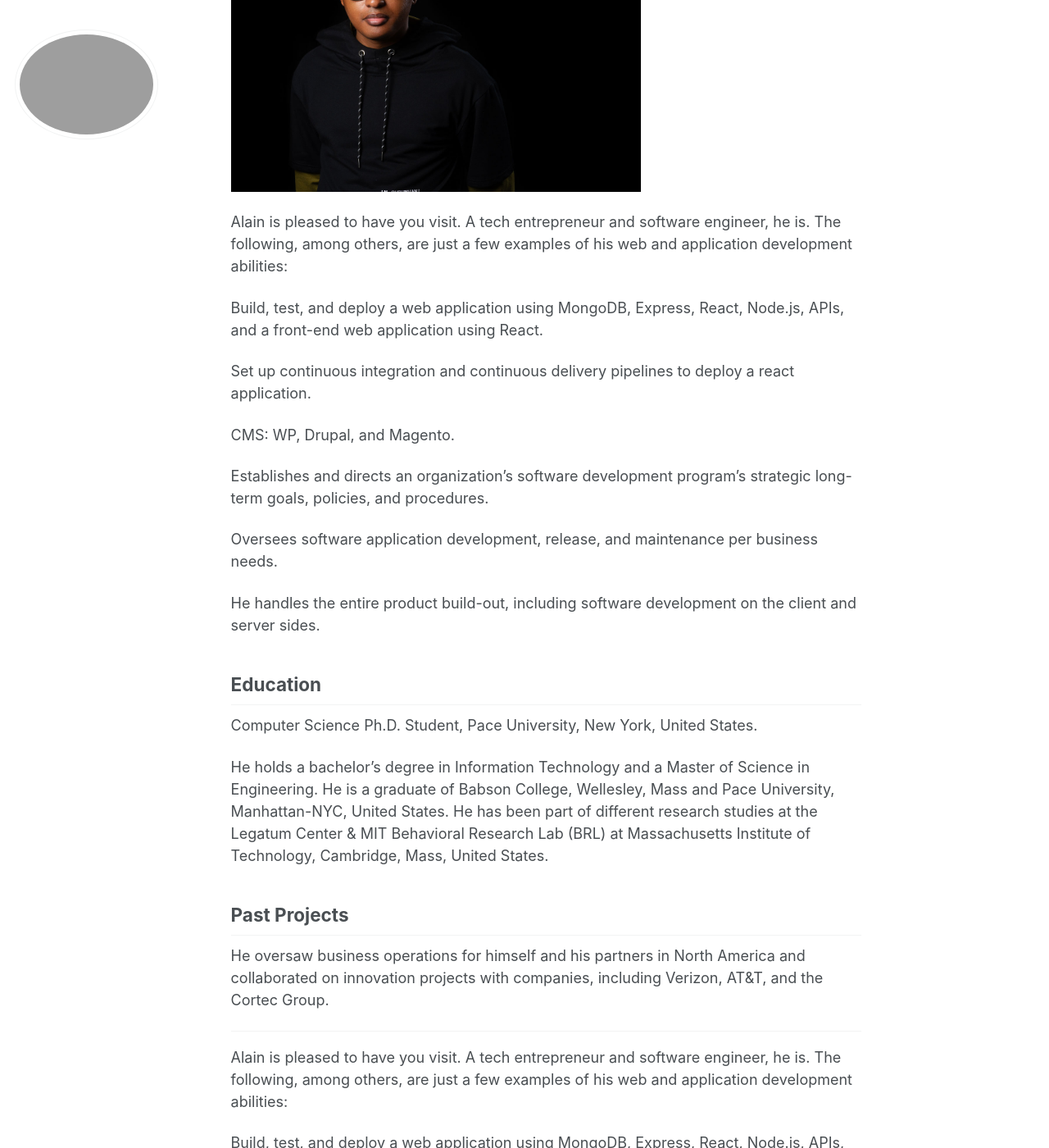
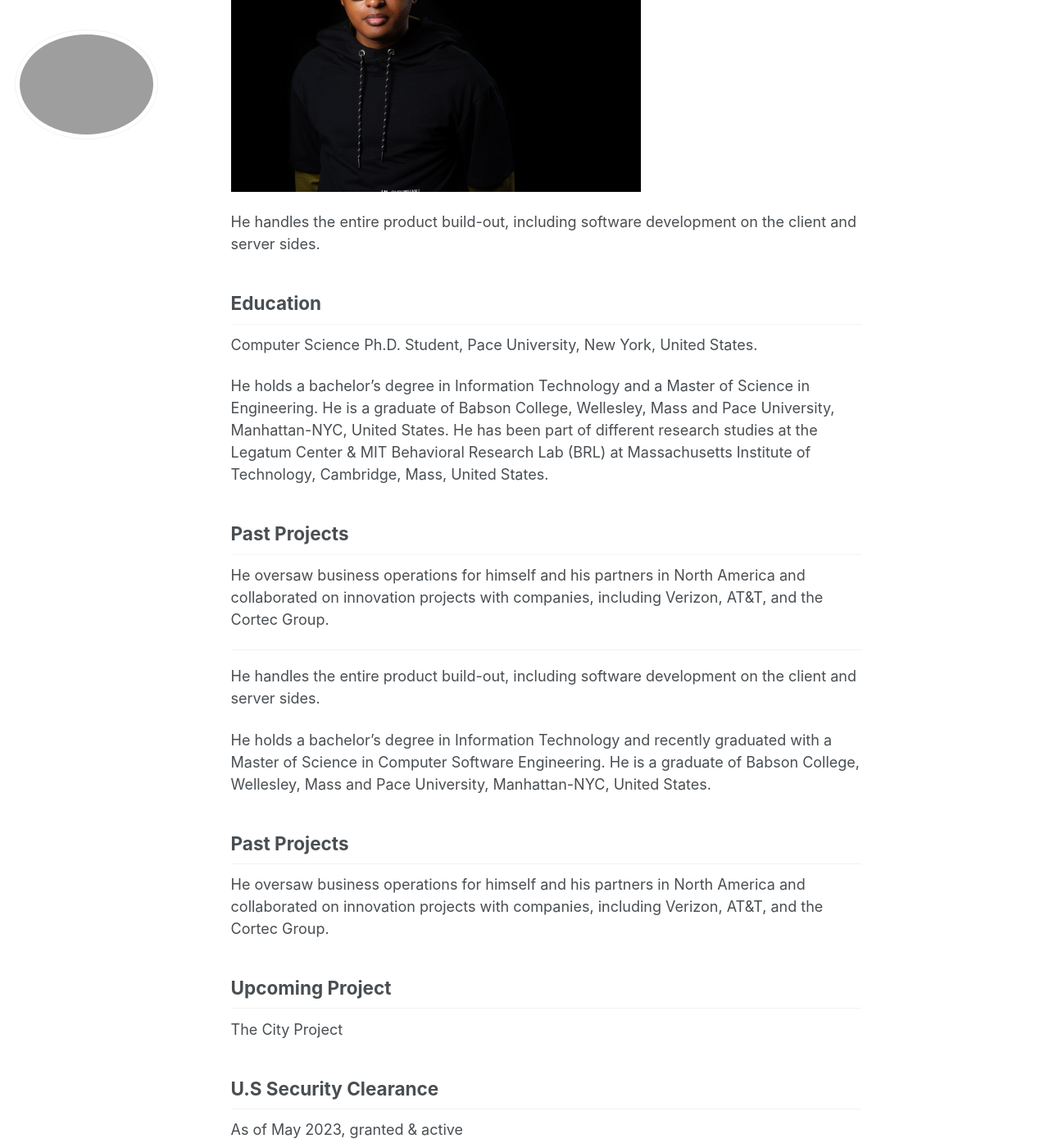
Before and after one commit to phdcsseiden/phdcsseiden.github.io, a Jekyll site: the page built from _pages/about.md, in a window 1280 px wide and 1400 px high, scrolled down 360 px. Shown: the whole window at 82% size. Built offline with Jekyll 4.4.1, drawn with Linux system fonts in a browser that asks for light colours; some of the changed text lies outside the part shown.

Commit message:
Update about.md

```diff
--- a/_pages/about.md
+++ b/_pages/about.md
@@ -19,17 +19,7 @@
 
 
 
-Alain is pleased to have you visit. A tech entrepreneur and software engineer, he is. The following, among others, are just a few examples of his web and application development abilities:
 
-Build, test, and deploy a web application using MongoDB, Express, React, Node.js, APIs, and a front-end web application using React.
-
-Set up continuous integration and continuous delivery pipelines to deploy a react application.
-
-CMS: WP, Drupal, and Magento.
-
-Establishes and directs an organization's software development program's strategic long-term goals, policies, and procedures.
-
-Oversees software application development, release, and maintenance per business needs.
 
 He handles the entire product build-out, including software development on the client and server sides.
 
@@ -51,17 +41,7 @@
 -----------------------------------------------------------------------------------------------------------------------------
 
 
-Alain is pleased to have you visit. A tech entrepreneur and software engineer, he is. The following, among others, are just a few examples of his web and application development abilities:
 
-Build, test, and deploy a web application using MongoDB, Express, React, Node.js, APIs, and a front-end web application using React.
-
-Set up continuous integration and continuous delivery pipelines to deploy a react application.
-
-CMS: WP, Drupal, and Magento.
-
-Establishes and directs an organization's software development program's strategic long-term goals, policies, and procedures.
-
-Oversees software application development, release, and maintenance per business needs.
 
 He handles the entire product build-out, including software development on the client and server sides.
 
```
